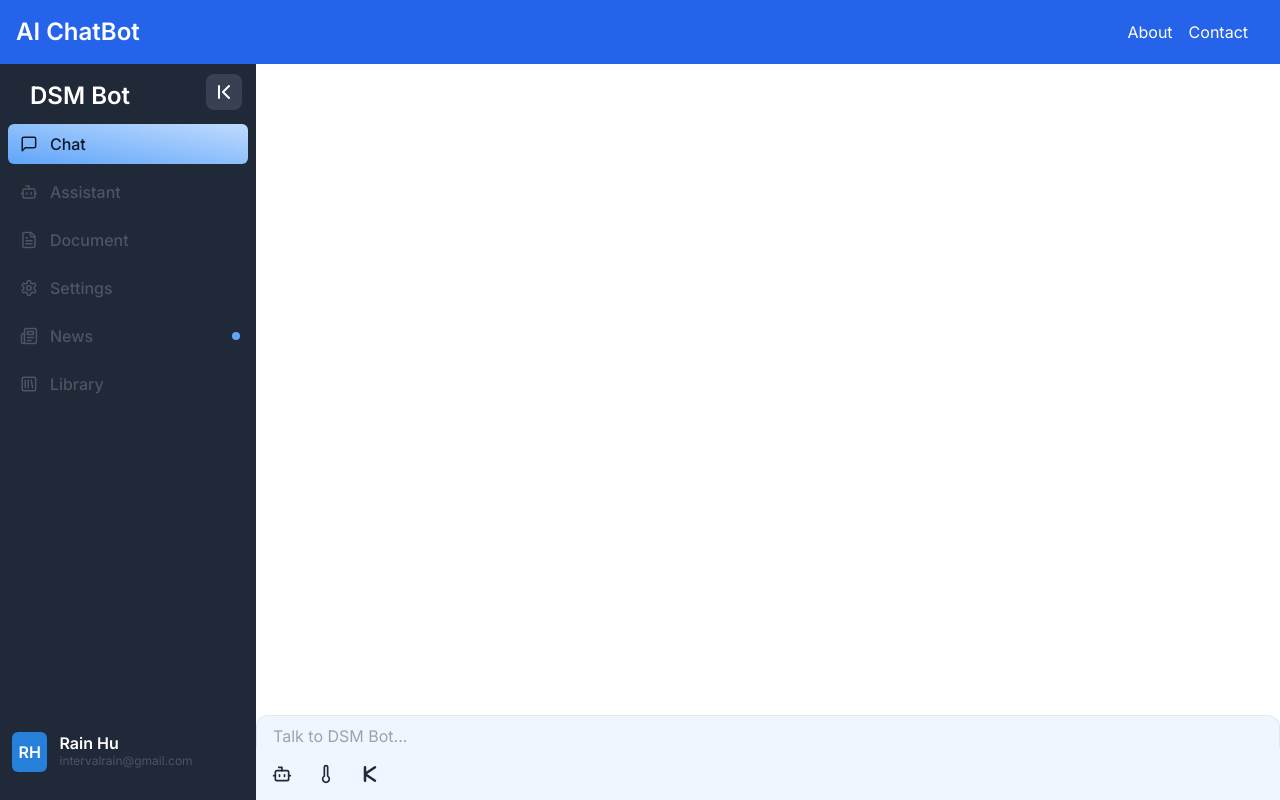
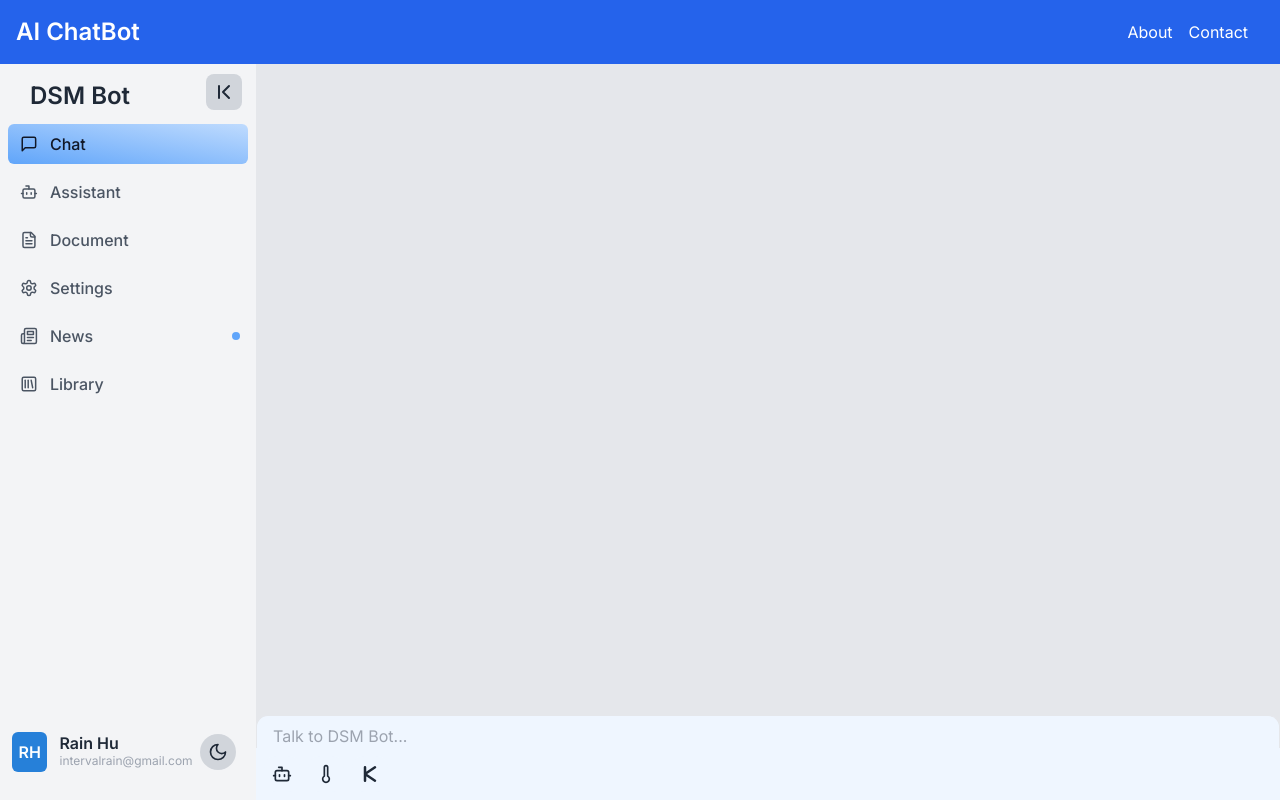
Before and after one commit to intervalrain/UI_Challenge, a Next.js app: page /chat in a window 1280 px wide. Built offline with nearby package versions, Linux system fonts and the light colour scheme.

Commit message:
add theme

```diff
--- a/components/chat/ChatWindow.tsx
+++ b/components/chat/ChatWindow.tsx
@@ -1,7 +1,6 @@
 "use client";
 
-import { addMessage, Message } from "@/store/chatSlice";
-import { RootState } from "@/store/store";
+import { Message } from "@/store/chatSlice";
 import React, {
   ChangeEvent,
   KeyboardEvent,
@@ -16,6 +15,7 @@ import ReactMarkdown from "react-markdown";
 import rehypeKatex from "rehype-katex";
 import remarkMath from "remark-math";
 import ExpandableButton from "./ExpandableButton";
+import { useChat } from "@/store/hooks";
 
 const TopKIcon: React.FC<{ size?: number }> = ({ size = 24 }) => (
   <svg width={size} height={size} viewBox="0 0 24 24" fill="none" xmlns="http://www.w3.org/2000/svg">
@@ -29,87 +29,9 @@ const TopKIcon: React.FC<{ size?: number }> = ({ size = 24 }) => (
   </svg>
 )
 
-const initMessages: Message[] = [
-  {
-    role: "user",
-    content: `你好！請問 **Markdown** 的標題語法是什麼？`,
-  },
-  {
-    role: "assistant",
-    content: `Markdown 的標題語法很簡單，使用 \`#\` 符號來表示標題層級：
-
-  - \`#\` 表示一級標題
-  - \`##\` 表示二級標題
-  - \`###\` 表示三級標題
-
-例如：
-
-\`\`\`markdown
-# 這是一級標題
-## 這是二級標題
-### 這是三級標題
-\`\`\`
-
-渲染結果會如下：
-
-# 這是一級標題
-## 這是二級標題
-### 這是三級標題
-`,
-  },
-  {
-    role: "user",
-    content: `了解了！那如何在 **Markdown** 裡插入數學公式？`,
-  },
-  {
-    role: "assistant",
-    content: `在 Markdown 中，你可以使用 LaTeX 語法來插入數學公式。比如：
-
-行內公式使用 \`$...\`，例如：
-
-\`$E = mc^2$\` 會渲染為：$E = mc^2$
-
-塊級公式使用 \`\$\$\`，例如：
-
-\`\`\`latex
-$$
-\\frac{a}{b} + \\sqrt{c^2 + d^2}
-$$
-\`\`\`
-
-這會渲染為：
-
-$$
-\\frac{a}{b} + \\sqrt{c^2 + d^2}
-$$
-`,
-  },
-  {
-    role: "user",
-    content: `太棒了！那能告訴我如何用 Markdown 插入代辦列表嗎？`,
-  },
-  {
-    role: "assistant",
-    content: `當然可以！代辦列表使用 \`-\` 或 \`*\` 加上 \`[ ]\` 或 \`[x]\` 來表示未完成或已完成的任務。例如：
-
-\`\`\`markdown
-- [ ] 未完成的任務
-- [x] 已完成的任務
-\`\`\`
-
-渲染結果如下：
-
-- [ ] 未完成的任務
-- [x] 已完成的任務
-`,
-  },
-];
-
 const ChatWindow: React.FC = () => {
   const [input, setInput] = useState<string>("");
-  const [messages, setMessages] = useState<Message[]>([]);
-  // const messages = useSelector((state: RootState) => state.chat.messages);
-  const dispatch = useDispatch();
+  const { messages, addMessage, setMessages } = useChat();
   const [rows, setRows] = useState(1);
   const messagesEndRef = useRef<HTMLDivElement>(null);
   const inputRef = useRef<HTMLTextAreaElement>(null);
@@ -124,12 +46,12 @@ const ChatWindow: React.FC = () => {
     e.preventDefault();
     if (input.trim()) {
       const userMessage: Message = { role: "user", content: input };
-      dispatch(addMessage(userMessage));
+      addMessage(userMessage);
       const response: Message = {
         role: "assistant",
         content: `This is a mock response to ${input}`,
       };
-      dispatch(addMessage(response));
+      addMessage(response);
       setInput("");
     }
   };
@@ -161,7 +83,7 @@ const ChatWindow: React.FC = () => {
       // timestamp: new Date(),
     };
 
-    setMessages((prevMessages) => [...prevMessages, botMessage]);
+    addMessage(botMessage);
   };
 
   const handleKeyDown = (e: React.KeyboardEvent<HTMLTextAreaElement>) => {
@@ -179,7 +101,7 @@ const ChatWindow: React.FC = () => {
   };
 
   return (
-    <div className="flex flex-col h-full">
+    <div className="flex flex-col h-full bg-gray-200 dark:bg-gray-700">
       <div className="flex-1 overflow-y-auto p-4 space-y-4">
         {messages.map((message, index) => (
           <div
@@ -192,7 +114,7 @@ const ChatWindow: React.FC = () => {
               className={`inline-block p-2 rounded-lg ${
                 message.role === "user"
                   ? "bg-blue-500 text-white"
-                  : "bg-gray-200 text-black"
+                  : "bg-gray-800 text-white dark:bg-gray-200 dark:text-black"
               }`}
             >
               <ReactMarkdown
--- a/components/layout/Sidebar.tsx
+++ b/components/layout/Sidebar.tsx
@@ -12,9 +12,12 @@ import {
   SquareLibrary,
   ChevronFirst,
   ChevronLast,
+  Sun,
+  Moon
 } from "lucide-react";
 import SidebarItem from "./SidebarItem";
 import Avatar from "@/utils/Avatar";
+import { useTheme } from "@/store/hooks";
 
 interface NavItem {
   href: string;
@@ -31,16 +34,12 @@ const Sidebar: React.FC = () => {
     { href: "/assistant", label: "Assistant", icon: <Bot size={20} /> },
     { href: "/document", label: "Document", icon: <FileText size={20} /> },
     { href: "/settings", label: "Settings", icon: <Settings size={20} /> },
-    {
-      href: "/news",
-      label: "News",
-      icon: <Newspaper size={20} />,
-      alert: true,
-    },
+    { href: "/news", label: "News", icon: <Newspaper size={20} />, alert: true, },
     { href: "/library", label: "Library", icon: <SquareLibrary size={20} /> },
   ];
 
   const [expanded, setExpanded] = useState(true);
+  const { theme, setTheme } = useTheme();
   const user = {
     name: "Rain Hu",
     email: "intervalrain@gmail.com",
@@ -48,7 +47,7 @@ const Sidebar: React.FC = () => {
 
   return (
     <aside
-      className={`bg-gray-800 text-white transition-all duration-300 ${
+      className={`bg-gray-100 text-gray-800 dark:bg-gray-800 dark:text-gray-100 transition-all duration-300 ${
         expanded ? "w-64" : "w-16"
       }`}
     >
@@ -63,7 +62,7 @@ const Sidebar: React.FC = () => {
         )}
         <button
           onClick={() => setExpanded((expanded) => !expanded)}
-          className="p-1.5 rounded-lg bg-gray-700 hover:bg-gray-600"
+          className="p-1.5 rounded-lg bg-gray-300 hover:bg-gray-400 dark:bg-gray-700 dark:hover:bg-gray-600"
         >
           {expanded ? <ChevronFirst /> : <ChevronLast />}
         </button>
@@ -95,9 +94,15 @@ const Sidebar: React.FC = () => {
           >
             <div className="leading-4">
               <h4 className="font-semibold">{user.name}</h4>
-              <span className="text-xs text-gray-600">{user.email}</span>
+              <span className="text-xs text-gray-400">{user.email}</span>
             </div>
-            <div className="mr-2"></div>
+            <div className="mr-2">
+              <button
+                onClick={() => setTheme(theme === 'dark' ? 'light' : 'dark')}
+                className="p-2 rounded-full bg-gray-300 hover:bg-gray-400 dark:bg-gray-700 dark:hover:bg-gray-600">
+                {theme === 'dark' ? <Sun size={20} /> : <Moon size={20} />}
+              </button>
+            </div>
           </div>
         </div>
       </div>
--- a/components/layout/SidebarItem.tsx
+++ b/components/layout/SidebarItem.tsx
@@ -20,7 +20,7 @@ const SidebarItem: React.FC<SidebarItemProps> = ({
       className={`relative flex items-center py-2 px-3 my-1 font-medium rounded-md cursor-pointer transition-colors group ${
         active
           ? "bg-gradient-to-tr from-blue-400 to-blue-200 text-gray-900"
-          : "hover:bg-gray-200 text-gray-600"
+          : "hover:bg-gray-800 text-gray-600 dark:hover:bg-gray-200"
       }`}
     >
       {icon}
--- a/store/chatSlice.ts
+++ b/store/chatSlice.ts
@@ -19,9 +19,12 @@ const chatSlice = createSlice({
     reducers: {
         addMessage: (state, action: PayloadAction<Message>) => {
             state.messages.push(action.payload);
+        },
+        setMessages: (state, action: PayloadAction<Message[]>) => {
+            state.messages = action.payload;
         }
     }
 });
 
-export const { addMessage } = chatSlice.actions;
+export const { addMessage, setMessages } = chatSlice.actions;
 export default chatSlice.reducer;
--- a/store/hooks.ts
+++ b/store/hooks.ts
@@ -1,6 +1,39 @@
 import { TypedUseSelectorHook, useDispatch, useSelector } from "react-redux";
 import { AppDispatch, RootState } from "./store";
+import { setTheme, Theme } from "./themeSlice";
+import { addMessage, Message, setMessages } from "./chatSlice";
 
+export const useAppSelector: TypedUseSelectorHook<RootState> = useSelector;
+export const useAppDispatch: () => AppDispatch = useDispatch;
 
-export const useAppDispatch: () => AppDispatch = useDispatch;
-export const useAppSelector: TypedUseSelectorHook<RootState> = useSelector;
+// chat
+const selectChat = (state: RootState) => state.chat.messages;
+
+export const useChat = () => {
+    const messages = useAppSelector(selectChat);
+    const dispatch = useAppDispatch();
+
+    const addMessageValue = (newMessage: Message) => {
+        dispatch(addMessage(newMessage));
+    }
+
+    const setMessagesValue = (newMessages: Message[]) => {
+        dispatch(setMessages(newMessages));
+    }
+
+    return { messages, addMessage: addMessageValue, setMessages: setMessagesValue };
+}
+
+// theme
+const selectTheme = (state: RootState) => state.theme.theme;
+
+export const useTheme = () => {
+    const theme = useAppSelector(selectTheme);
+    const dispatch = useAppDispatch();
+
+    const setThemeValue = (newTheme: Theme) => {
+        dispatch(setTheme(newTheme));
+    }
+
+    return { theme, setTheme: setThemeValue };
+}
--- a/store/store.ts
+++ b/store/store.ts
@@ -2,6 +2,7 @@ import { configureStore } from "@reduxjs/toolkit";
 import { FLUSH, PAUSE, PERSIST, persistReducer, persistStore, PURGE, REGISTER, REHYDRATE } from "redux-persist";
 import storage from "redux-persist/lib/storage";
 import chatReducer from './chatSlice';
+import themeReducer from './themeSlice';
 
 const persistConfig = {
     key: 'root',
@@ -10,10 +11,12 @@ const persistConfig = {
 };
 
 const persistedChatReducer = persistReducer(persistConfig, chatReducer);
+const persistedThemeReducer = persistReducer(persistConfig, themeReducer);
 
 export const store = configureStore({
     reducer: {
         chat: persistedChatReducer,
+        theme: persistedThemeReducer
     },
     middleware: (getDefaultMiddleware) =>
         getDefaultMiddleware({
--- /dev/null
+++ b/store/themeSlice.ts
@@ -0,0 +1,36 @@
+import { createSlice, PayloadAction } from '@reduxjs/toolkit';
+
+export type Theme = 'light' | 'dark';
+
+interface ThemeSlice {
+  theme: Theme;
+}
+
+const getPreferredTheme = (): Theme => {
+    if (typeof window !== 'undefined') {
+      return window.matchMedia('(prefers-color-scheme: dark)').matches ? 'dark' : 'light';
+    }
+    return 'light';
+  };
+
+const initialState: ThemeSlice = {
+    theme: getPreferredTheme()
+}
+
+const themeSlice = createSlice({
+    name: 'theme',
+    initialState,
+    reducers: {
+        setTheme: (state, action: PayloadAction<Theme>) => {
+            state.theme = action.payload;
+            if (action.payload === 'dark') {
+                document.documentElement.classList.add('dark');
+            } else {
+                document.documentElement.classList.remove('dark');
+            }
+        },
+    }
+})
+
+export const { setTheme } = themeSlice.actions;
+export default themeSlice.reducer;
--- a/tailwind.config.ts
+++ b/tailwind.config.ts
@@ -6,6 +6,7 @@ const config: Config = {
     "./components/**/*.{js,ts,jsx,tsx,mdx}",
     "./app/**/*.{js,ts,jsx,tsx,mdx}",
   ],
+  darkMode: 'class',
   theme: {
     extend: {
       colors: {
```
